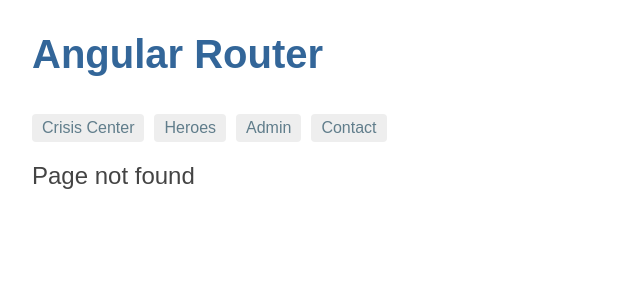
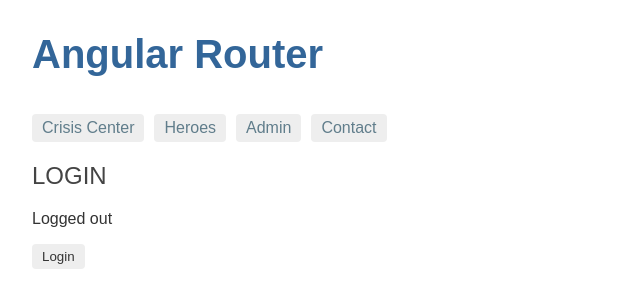
Before and after one commit to sandix34/Hero-Employment-Agency, an Angular app: page /login in a window 1280 px wide. Before the commit this address had no page. Shown: the top 308 px of the page, without its empty margins (0-640 px from the left). Built offline with nearby package versions, Linux system fonts and the light colour scheme.

Commit message:
Add the LoginComponent

```diff
--- a/src/app/app.module.ts
+++ b/src/app/app.module.ts
@@ -10,6 +10,7 @@ import { BrowserAnimationsModule } from '@angular/platform-browser/animations';
 import { PageNotFoundComponent } from './page-not-found/page-not-found.component';
 import { ComposeMessageComponent } from './compose-message/compose-message.component';
 import { AdminModule }             from './admin/admin.module';
+import { AuthModule } from './auth/auth.module';
 
 @NgModule({
   imports: [
@@ -17,6 +18,7 @@ import { AdminModule }             from './admin/admin.module';
     HeroesModule,
     CrisisCenterModule,
     AdminModule,
+    AuthModule,
     AppRoutingModule,
     BrowserAnimationsModule,
     BrowserModule,
@@ -24,7 +26,7 @@ import { AdminModule }             from './admin/admin.module';
   declarations: [
     AppComponent,
     PageNotFoundComponent,
-    ComposeMessageComponent,
+    ComposeMessageComponent
   ],
   bootstrap: [ AppComponent ]
 })
--- /dev/null
+++ b/src/app/auth/auth-routing.module.ts
@@ -0,0 +1,19 @@
+import { NgModule }             from '@angular/core';
+import { RouterModule, Routes } from '@angular/router';
+import { AuthGuard }            from './auth.guard';
+import { AuthService }          from './auth.service';
+import { LoginComponent }       from './login/login.component';
+
+const authRoutes: Routes = [
+  { path: 'login', component: LoginComponent }
+];
+
+@NgModule({
+  imports: [
+    RouterModule.forChild(authRoutes)
+  ],
+  exports: [
+    RouterModule
+  ]
+})
+export class AuthRoutingModule {}
--- /dev/null
+++ b/src/app/auth/login/login.component.html
@@ -0,0 +1,6 @@
+<h2>LOGIN</h2>
+<p>{{message}}</p>
+<p>
+  <button (click)="login()"  *ngIf="!authService.isLoggedIn">Login</button>
+  <button (click)="logout()" *ngIf="authService.isLoggedIn">Logout</button>
+</p>
--- /dev/null
+++ b/src/app/auth/login/login.component.ts
@@ -0,0 +1,41 @@
+import { Component } from '@angular/core';
+import { Router } from '@angular/router';
+import { AuthService } from '../auth.service';
+
+@Component({
+  selector: 'app-login',
+  templateUrl: './login.component.html',
+  styleUrls: ['./login.component.css']
+})
+export class LoginComponent {
+  message: string;
+
+  constructor(public authService: AuthService, public router: Router) {
+    this.setMessage();
+  }
+
+  setMessage() {
+    this.message = 'Logged ' + (this.authService.isLoggedIn ? 'in' : 'out');
+  }
+
+  login() {
+    this.message = 'Trying to log in ...';
+
+    this.authService.login().subscribe(() => {
+      this.setMessage();
+      if (this.authService.isLoggedIn) {
+        // Usually you would use the redirect URL from the auth service.
+        // However to keep the example simple, we will always redirect to `/admin`.
+        const redirectUrl = '/admin';
+
+        // Redirect the user
+        this.router.navigate([redirectUrl]);
+      }
+    });
+  }
+
+  logout() {
+    this.authService.logout();
+    this.setMessage();
+  }
+}
```
Also changed, not shown: src/app/auth/auth.module.ts (added, +18 -0 lines), src/app/auth/login/login.component.css (added).
